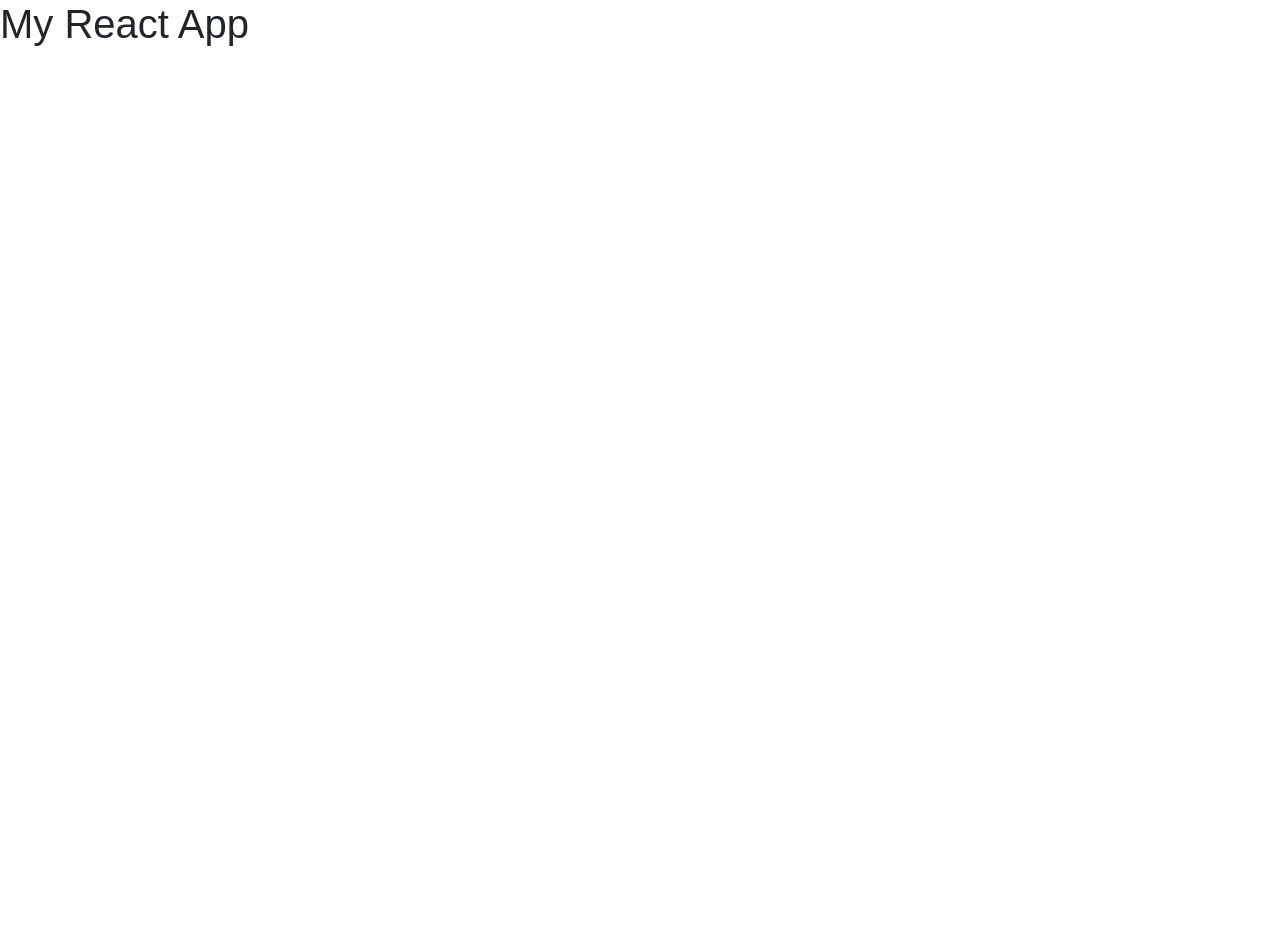
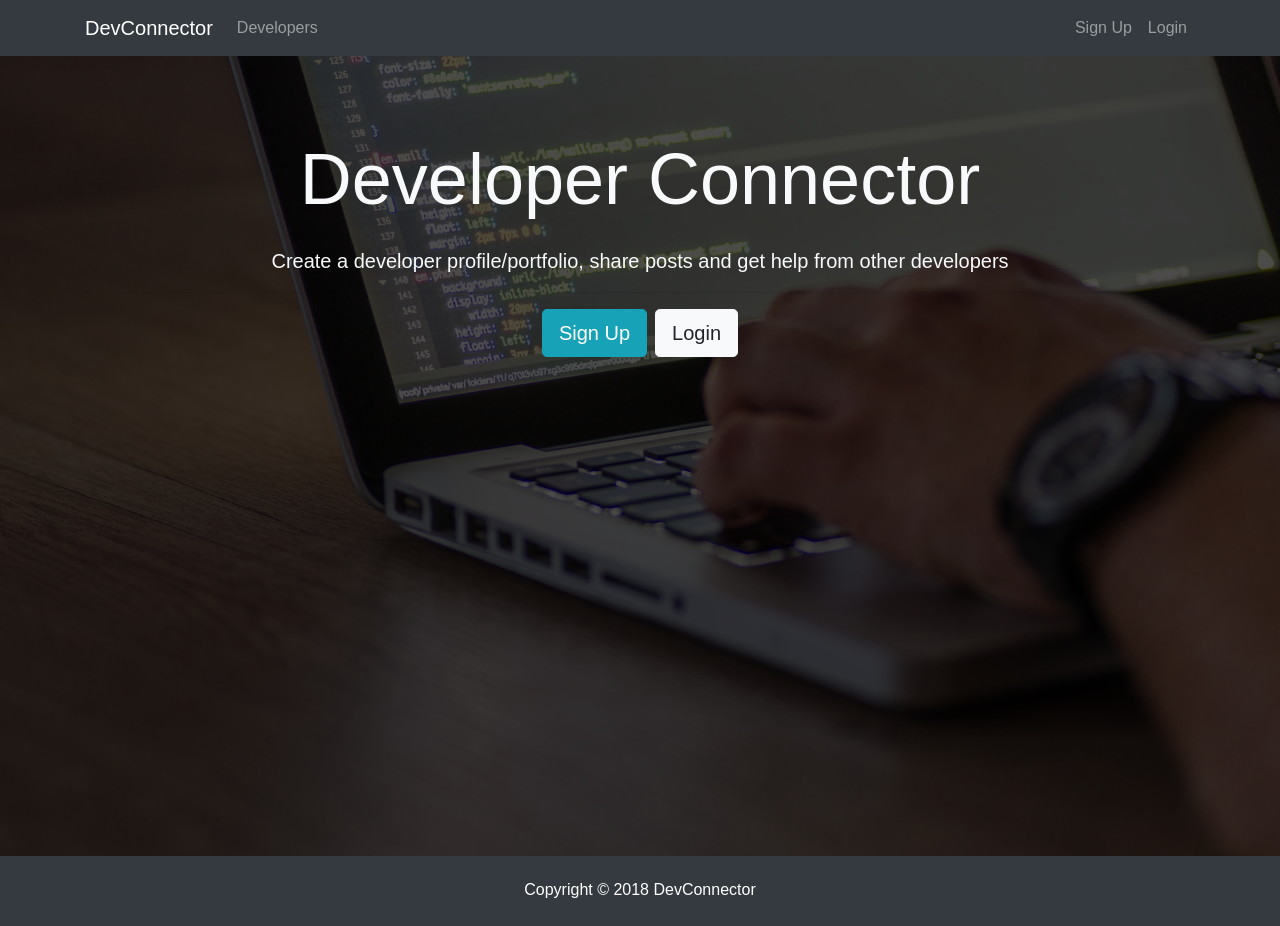
Before and after one commit to zheka-morskoi/devconnector, a React (Create React App) app in the folder client/: page / in a window 1280 px wide. Before the commit the page ends 800 px from the top, so only its background shows below. Built offline with nearby package versions, Linux system fonts and the light colour scheme.

Commit message:
layout components added

```diff
--- a/client/src/App.js
+++ b/client/src/App.js
@@ -1,11 +1,18 @@
 import React, { Component } from 'react';
+
+import Navbar from './components/layout/Navbar';
+import Footer from './components/layout/Footer';
+import Landing from './components/layout/Landing';
+
 import './App.css';
 
 class App extends Component {
   render() {
     return (
       <div className="App">
-        <h1>My React App</h1>
+        <Navbar />
+        <Landing />
+        <Footer />
       </div>
     );
   }
--- /dev/null
+++ b/client/src/components/layout/Footer.js
@@ -0,0 +1,9 @@
+import React from 'react';
+
+export default () => {
+  return (
+    <footer className="bg-dark text-white mt-5 p-4 text-center">
+      Copyright &copy; {new Date().getFullYear()} DevConnector
+    </footer>
+  );
+};
--- /dev/null
+++ b/client/src/components/layout/Landing.js
@@ -0,0 +1,33 @@
+import React, { Component } from 'react';
+
+class Landing extends Component {
+  render() {
+    return (
+      <div className="landing">
+        <div className="dark-overlay landing-inner text-light">
+          <div className="container">
+            <div className="row">
+              <div className="col-md-12 text-center">
+                <h1 className="display-3 mb-4">Developer Connector</h1>
+                <p className="lead">
+                  {' '}
+                  Create a developer profile/portfolio, share posts and get help
+                  from other developers
+                </p>
+                <hr />
+                <a href="register.html" className="btn btn-lg btn-info mr-2">
+                  Sign Up
+                </a>
+                <a href="login.html" className="btn btn-lg btn-light">
+                  Login
+                </a>
+              </div>
+            </div>
+          </div>
+        </div>
+      </div>
+    );
+  }
+}
+
+export default Landing;
--- /dev/null
+++ b/client/src/components/layout/Navbar.js
@@ -0,0 +1,49 @@
+import React, { Component } from 'react';
+
+class Navbar extends Component {
+  render() {
+    return (
+      <nav className="navbar navbar-expand-sm navbar-dark bg-dark mb-4">
+        <div className="container">
+          <a className="navbar-brand" href="landing.html">
+            DevConnector
+          </a>
+          <button
+            className="navbar-toggler"
+            type="button"
+            data-toggle="collapse"
+            data-target="#mobile-nav"
+          >
+            <span className="navbar-toggler-icon" />
+          </button>
+
+          <div className="collapse navbar-collapse" id="mobile-nav">
+            <ul className="navbar-nav mr-auto">
+              <li className="nav-item">
+                <a className="nav-link" href="profiles.html">
+                  {' '}
+                  Developers
+                </a>
+              </li>
+            </ul>
+
+            <ul className="navbar-nav ml-auto">
+              <li className="nav-item">
+                <a className="nav-link" href="register.html">
+                  Sign Up
+                </a>
+              </li>
+              <li className="nav-item">
+                <a className="nav-link" href="login.html">
+                  Login
+                </a>
+              </li>
+            </ul>
+          </div>
+        </div>
+      </nav>
+    );
+  }
+}
+
+export default Navbar;
```
